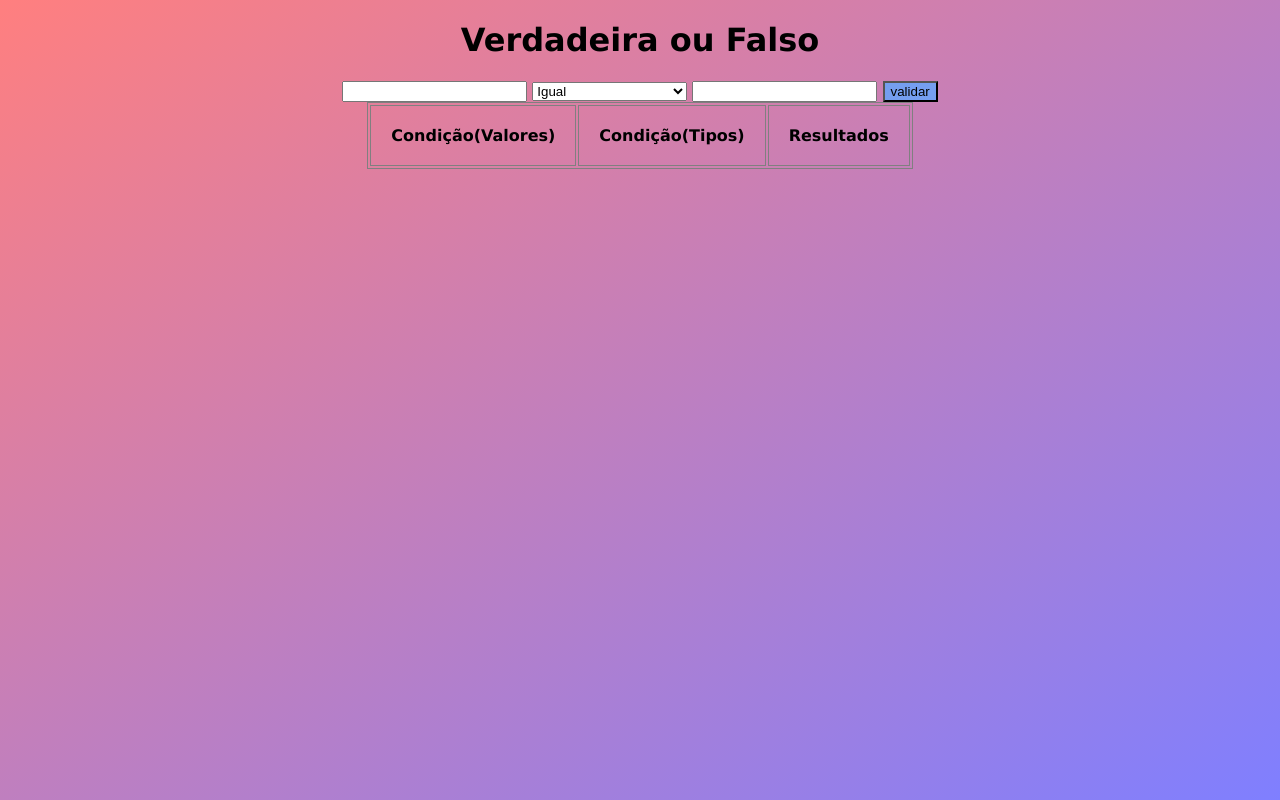
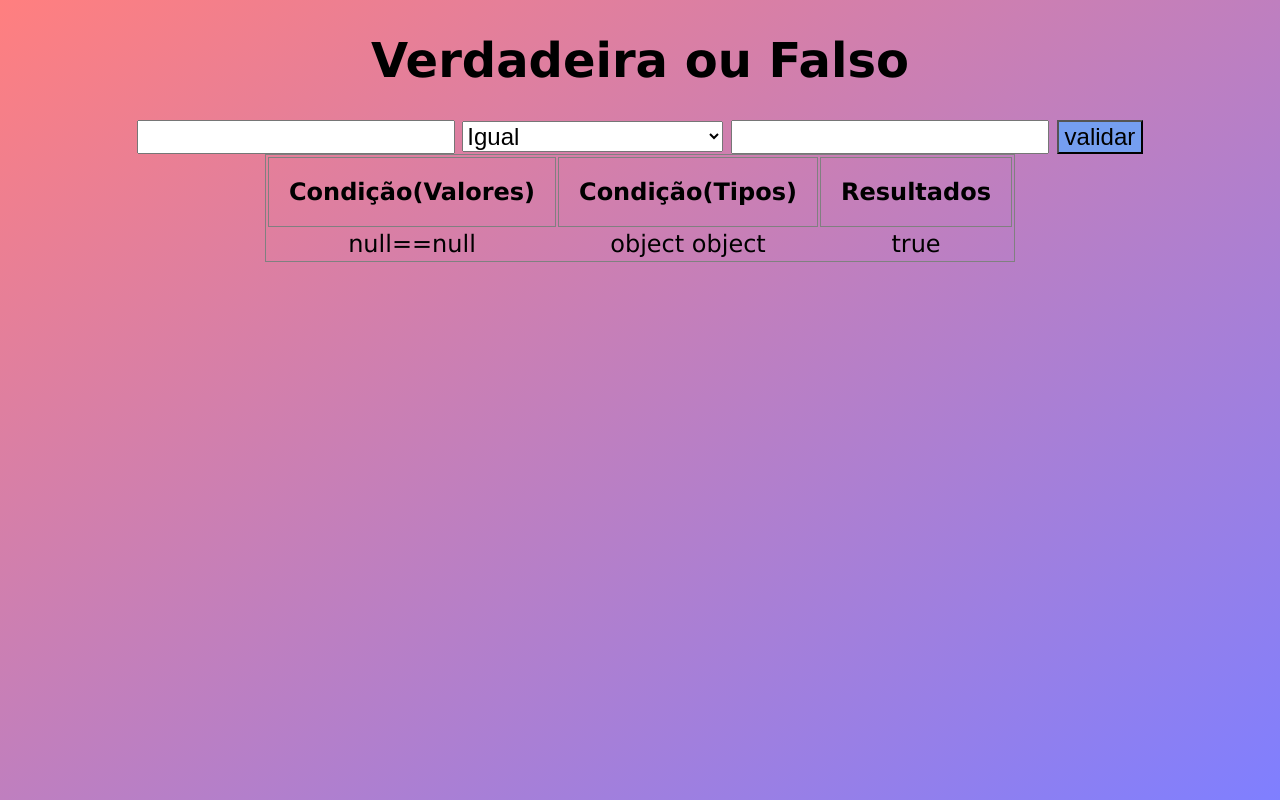
Before and after one commit to HenriqueSRodrigues/Valilador-de-vari-vel, a plain HTML site: page index.html in a window 1280 px wide. Both pictures are taken after a click on the button "validar". Drawn offline with Linux system fonts and the light colour scheme.

Commit message:
atualização

```diff
--- a/css/style.css
+++ b/css/style.css
@@ -1,10 +1,14 @@
 html {
+  font-size: x-large;
   font-family: Verdana, Geneva, Tahoma, sans-serif;
   height: 100%;
   background:linear-gradient(to bottom right ,rgba(255, 0, 0, 0.5), rgba(0, 0, 255, 0.5)) no-repeat;
 }
 main {
   text-align: center;
+}
+input,select{
+  font-size: x-large;
 }
 
 #validar{
--- a/js/main.js
+++ b/js/main.js
@@ -2,13 +2,10 @@ function validaTipo(valorCampo) {
   var valorTipado;
   if (valorCampo == "") {
     valorTipado = null;
-    console.log(valorTipado);
   } else if (valorCampo == "true" || valorCampo == "false") {
     valorTipado = valorCampo == "true";
   } else if (!isNaN(valorCampo)) {
-    console.log(valorCampo);
-    console.log(typeof valorCampo);
-    valorTipado = Number(valorCampo);
+    valorTipado = Number.parseFloat(valorCampo);
   } else {
     valorTipado = valorCampo;
   }
@@ -18,7 +15,6 @@ function validaTipo(valorCampo) {
 function valida(primeiroValor, segundoValor) {
   var operador = $("#seletor").val();
   let resultado;
-
   if (operador == "==") {
     resultado = primeiroValor == segundoValor;
   } else if (operador == "!=") {
@@ -51,7 +47,7 @@ $("#validar").click(function () {
   var operador = $("#seletor").val();
   var primeiroValor = validaTipo($("#primeiroValor").val());
   var segundoValor = validaTipo($("#segundoValor").val());
-  let valores = primeiroValor.toString() + operador + segundoValor.toString();
+  let valores = primeiroValor + operador + segundoValor;
   let resultado = valida(primeiroValor, segundoValor);
   tabela(
     valores,
```
